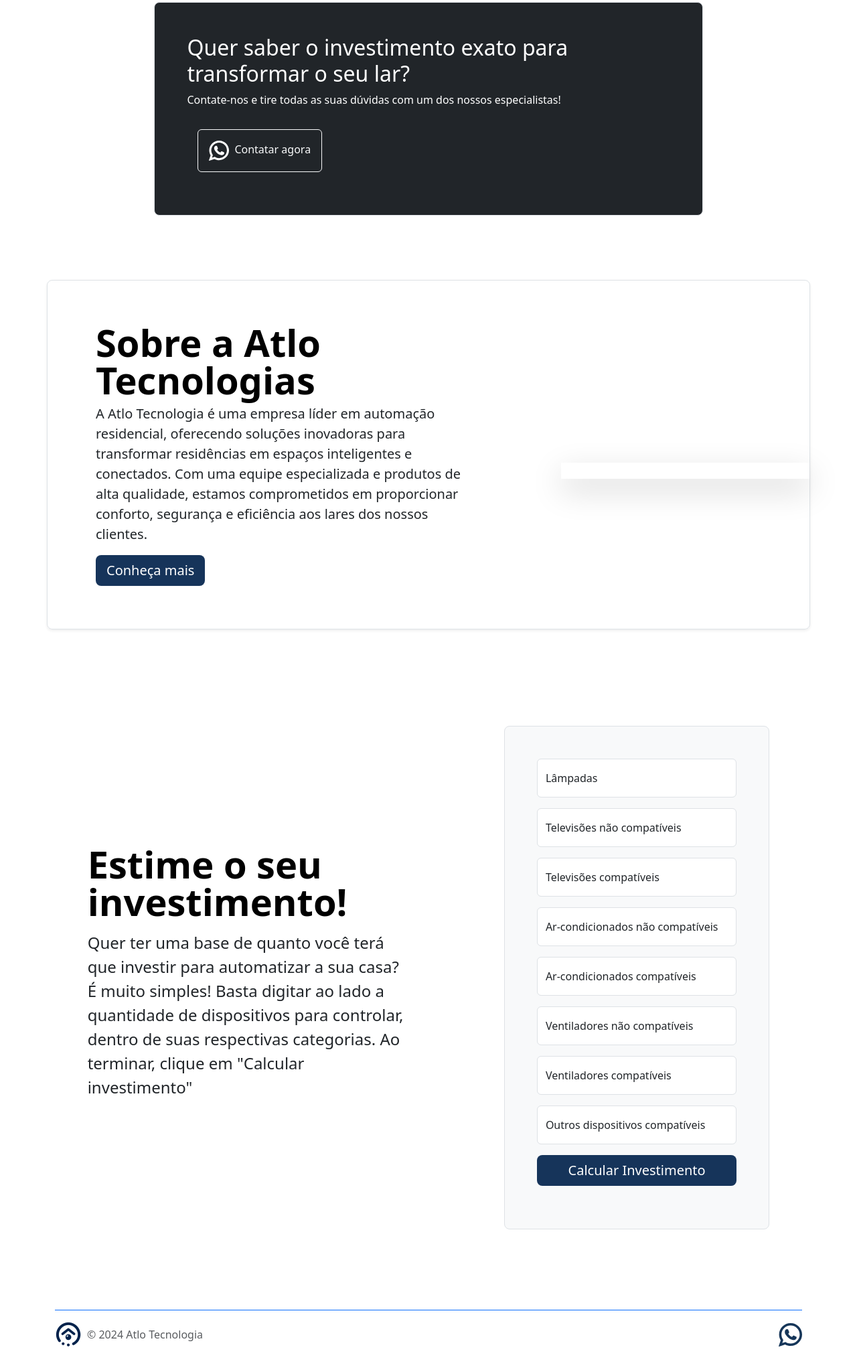
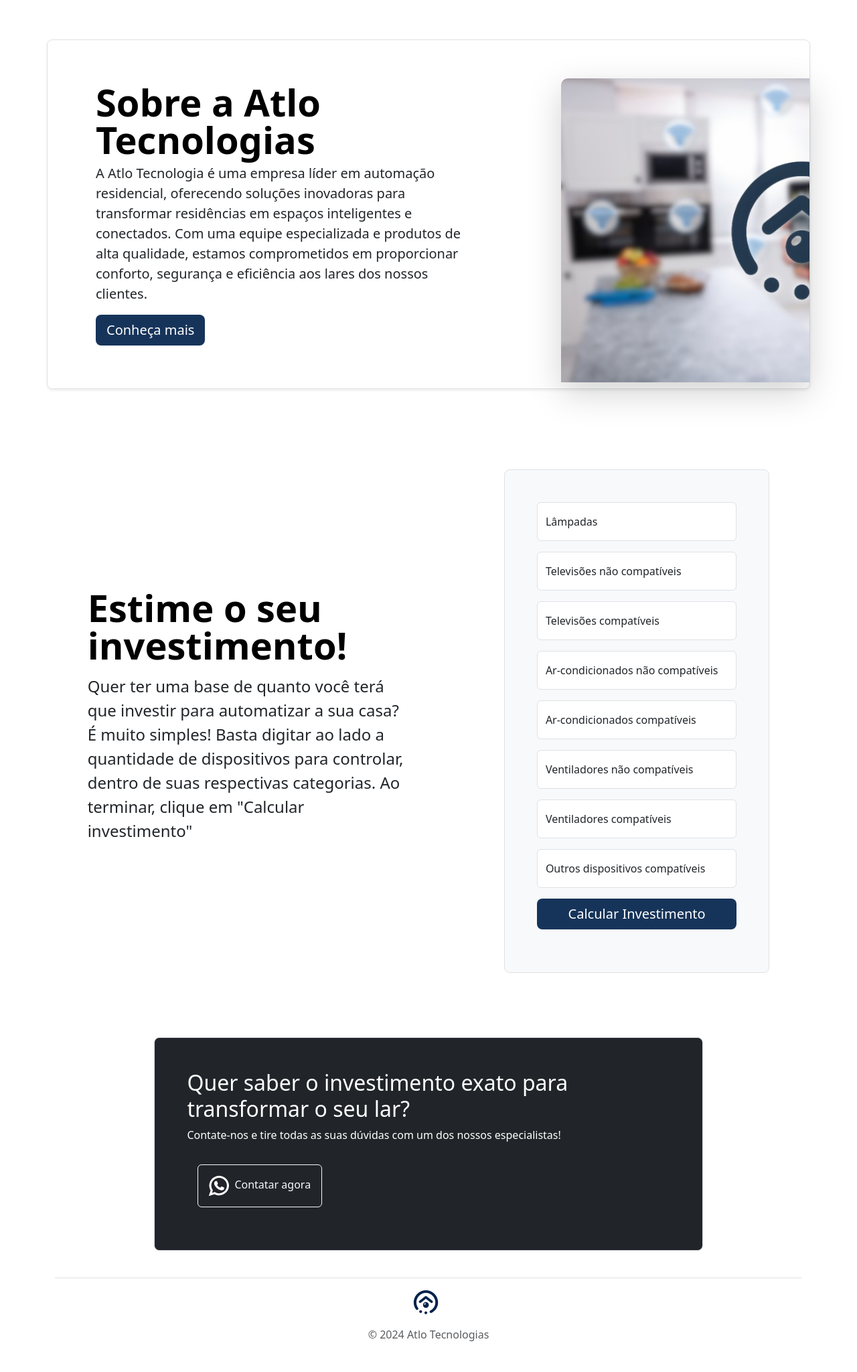
Before and after one commit to matiasgsn/atlotechprototipo, a plain HTML site: page index.html in a window 1280 px wide. Shown: the part 2364-4413 px from the top of the page at 67% size. Drawn offline with nearby package versions, Linux system fonts and the light colour scheme.

Commit message:
Correções + Novo Footer

```diff
--- a/index.css
+++ b/index.css
@@ -20,11 +20,19 @@
         padding: 0.8rem;
     }
 
-    #sobreTitulo {
+    #sobreAtloTitulo {
         padding-bottom: 2vh;
     }
+
+    #sobreAtloImg {
+        border-top-right-radius:10px;
+    }
+
 }
 
+#sobreAtloImg {
+    border-top-left-radius:10px;
+}
 
 @media (hover: hover) and (pointer: fine) {
     .anim-fast {
--- a/index.html
+++ b/index.html
@@ -120,35 +120,24 @@
         </div>
       </div>
 
-      <!-- Contato -->
-      <div style="padding-inline: 18%;">
-        <div class="h-100 p-5 text-bg-dark border rounded-3">
-          <h2>Quer saber o investimento exato para transformar o seu lar?</h2>
-          <p>Contate-nos e tire todas as suas dúvidas com um dos nossos especialistas!</p>
-              <button class="btn btn-outline-light m-3 p-3 anim-fast anim-grow-md" id="btnContato" type="button" onclick="location.href='https://api.whatsapp.com/send?phone=75991978464'" type="button">
-                <img src="whatsapp-ico.svg" alt="whatsapp" class="white" id="btnContatoIcon" width="30" height="30" style="margin-right: 1vh;">Contatar agora
-              </button>
-        </div>
-      </div>
-
       <!-- Sobre a Atlo -->
-      <div class="container my-5 pt-5">
+      <div class="container my-5 pt-2">
         <div class="row p-4 pt-5 pb-0 pe-lg-0 pt-lg-5 align-items-center rounded-3 border shadow-sm">
           <div class="col-lg-7 p-3 p-lg-5 pt-lg-3">
-            <h1 class="display-4 fw-bold lh-1 text-body-emphasis" id="sobreTitulo">Sobre a Atlo Tecnologias</h1>
+            <h1 class="display-4 fw-bold lh-1 text-body-emphasis" id="sobreAtloTitulo">Sobre a Atlo Tecnologias</h1>
             <p class="lead">A Atlo Tecnologia é uma empresa líder em automação residencial, oferecendo soluções inovadoras para transformar residências em espaços inteligentes e conectados. Com uma equipe especializada e produtos de alta qualidade, estamos comprometidos em proporcionar conforto, segurança e eficiência aos lares dos nossos clientes.</p>
             <button class="btn btn-primary btn-lg anim-fast anim-grow-md" id="conhecamais" type="button">Conheça mais</button>
             <div class="d-grid gap-2 d-md-flex justify-content-md-start mb-4 mb-lg-3">
             </div>
           </div>
           <div class="col-lg-4 offset-lg-1 p-0 overflow-hidden shadow-lg">
-              <img class="rounded-lg-3" src="bootstrap-docs.png" alt="" width="720">
+            <img class="rounded-lg-3" src="SobreAtlo.jpg" id="sobreAtloImg" alt="" width="720">
           </div>
         </div>
       </div>
 
       <!-- Estime seu investimento-->
-      <div class="container col-xl-10 col-xxl-8 px-4 py-5">
+      <div class="container col-xl-10 col-xxl-8 px-4 pt-4 pb-5">
         <div class="row align-items-center g-lg-5 py-5">
           <div class="col-lg-7 text-center text-lg-start">
             <h1 class="display-4 fw-bold lh-1 text-body-emphasis mb-3">Estime o seu investimento!</h1>
@@ -203,17 +192,26 @@
         </div>
       </div>
 
+      <!-- Contato -->
+      <div style="padding-inline: 18%;">
+        <div class="h-100 p-5 text-bg-dark border rounded-3">
+          <h2>Quer saber o investimento exato para transformar o seu lar?</h2>
+          <p>Contate-nos e tire todas as suas dúvidas com um dos nossos especialistas!</p>
+              <button class="btn btn-outline-light m-3 p-3 anim-fast anim-grow-md" id="btnContato" type="button" onclick="location.href='https://api.whatsapp.com/send?phone=75991978464'" type="button">
+                <img src="whatsapp-ico.svg" alt="whatsapp" class="white" id="btnContatoIcon" width="30" height="30" style="margin-right: 1vh;">Contatar agora
+              </button>
+        </div>
+      </div>
+
       <!-- Footer -->
       <div class="container">
-        <footer class="d-flex flex-wrap justify-content-between align-items-center py-3 my-4 border-top border-primary">
-          <div class="col-md-4 d-flex align-items-center">
+        <footer class="py-3 my-4">
+          <div class="nav justify-content-center border-top pt-3 mb-3">
             <a href="#anchor-navbar" class="me-2 mb-md-0 text-body-secondary text-decoration-none lh-1">
               <img src="favicon.png" alt="Atlo" class="bi anim-fast anim-grow-md" id="logo" width="40" height="40">
             </a>
-            <span class="mb-md-0 text-body-secondary">© 2024 Atlo Tecnologia</span>
           </div>
-
-          <a class="text-body-secondary" href="https://api.whatsapp.com/send?phone=75991978464"><img src="whatsapp-ico.svg" alt="whatsapp" class="atlo-primary anim-fast anim-grow-md" id="whatsapp" width="35" height="35"></a></li>
+          <p class="text-center text-body-secondary">&copy; 2024 Atlo Tecnologias </p>
         </footer>
       </div>
 
```
Also changed, not shown: SobreAtlo.jpg (added).
